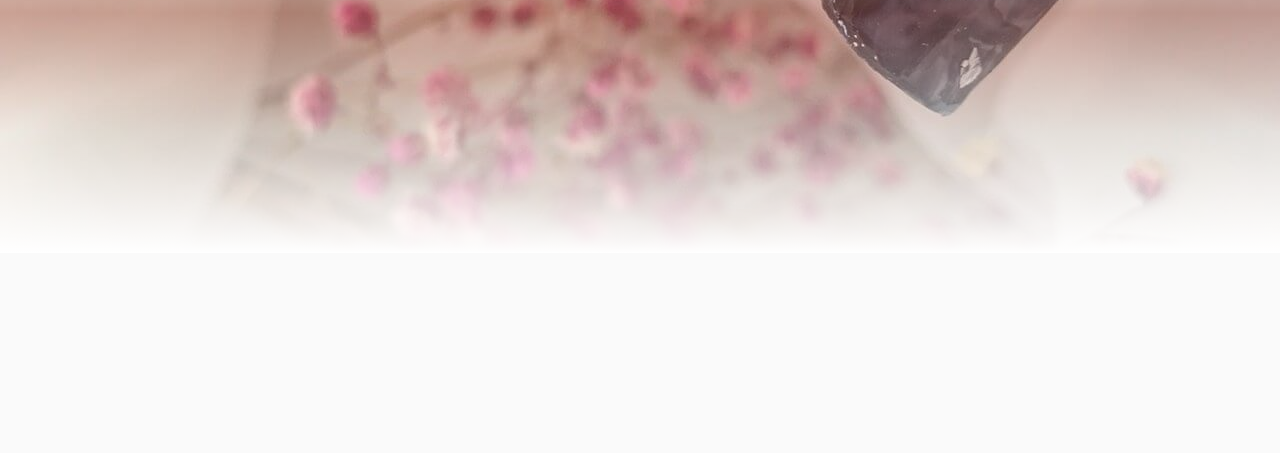
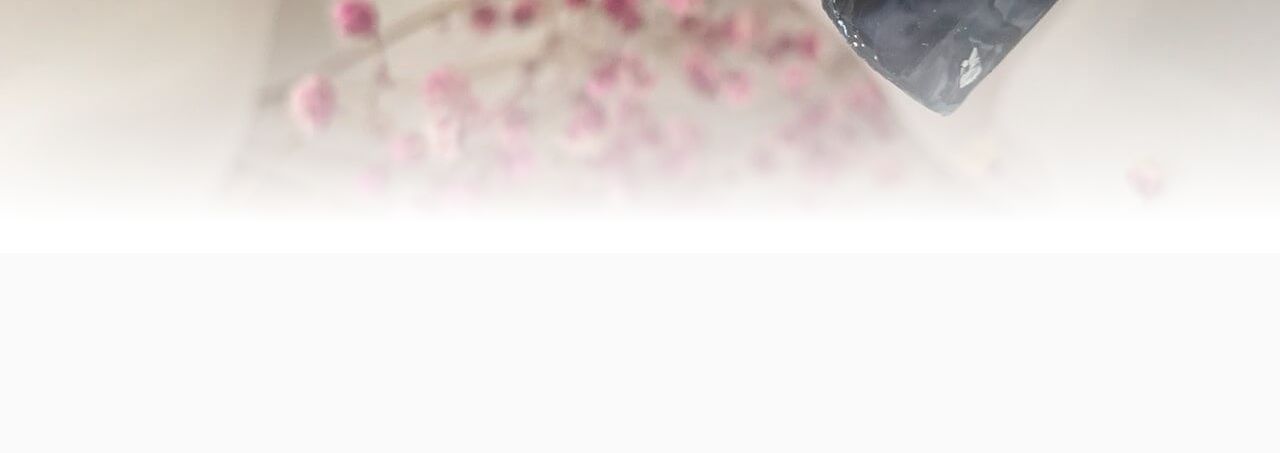
Before and after one commit to tereneka/kudry, a plain HTML site: page index.html in a window 1280 px wide. Shown: the part 347-800 px from the top of the page. Drawn offline with Linux system fonts and the light colour scheme; files whose address does not match are found by name; a web font is replaced by a local one.

Commit message:
fixed linear-gradient in header

```diff
--- a/blocks/header/header.css
+++ b/blocks/header/header.css
@@ -1,11 +1,17 @@
 .header {
   min-height: 600px;
-  background-image: linear-gradient(
+  /* background-image: linear-gradient(
       rgba(255, 255, 255) 20%,
       rgba(255, 255, 255, 0.5),
       rgba(194, 112, 103, 0.4),
-      rgba(255, 255, 255, 0.5),
+      rgba(255, 255, 255, 0.5) 90%,
       rgba(255, 255, 255)
+    ),
+    url(../../images/background/back-header.jpg); */
+  background-image: linear-gradient(
+      rgba(255, 255, 255) 20%,
+      rgba(255, 255, 255, 0.2),
+      rgba(255, 255, 255) 95%
     ),
     url(../../images/background/back-header.jpg);
   background-size: cover;
```
